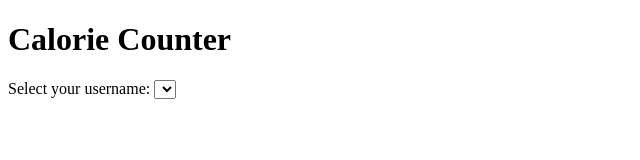
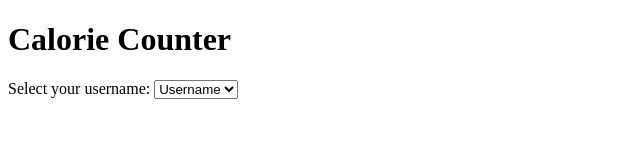
Before and after one commit to green-fox-academy/epam-2-calorie-app, a website: page public/index.html in a window 1280 px wide. Shown: the whole page, without its empty margins (0-640 px from the left). Drawn offline with Linux system fonts and the light colour scheme; no server answers.

Commit message:
enable to choose user

```diff
--- a/public/index.html
+++ b/public/index.html
@@ -11,7 +11,8 @@
       <div class="select-user-div">
         <span>Select your username:</span>
         <select class="select-user-input" ng-controller="UserList">
-          <option disabled selected ng-repeat ="user in userData">{{ user.user_name }}</option>
+          <option disabled selected>Username</option>
+          <option ng-repeat ="user in userData">{{ user.user_name }}</option>
         </select>
       </div>
     </div>
```
